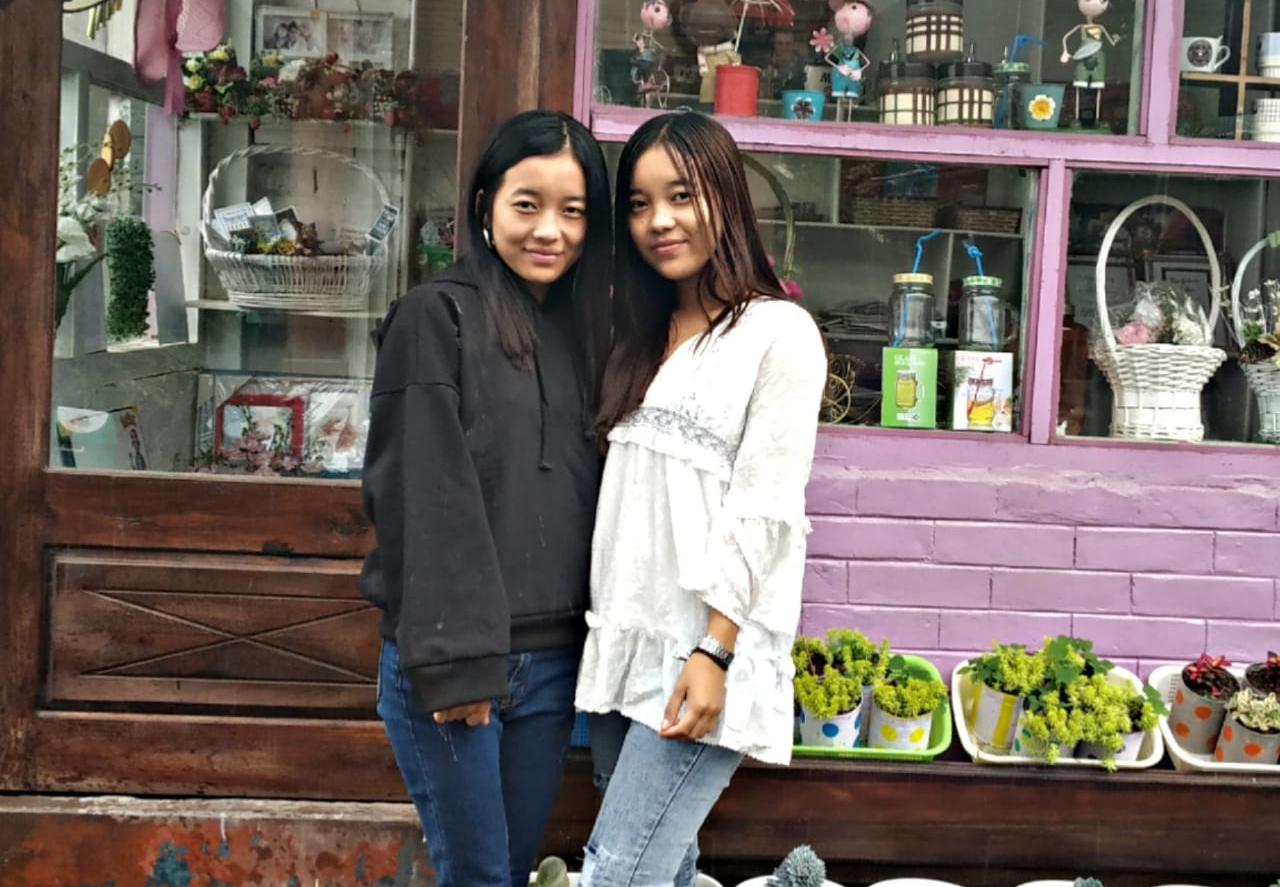
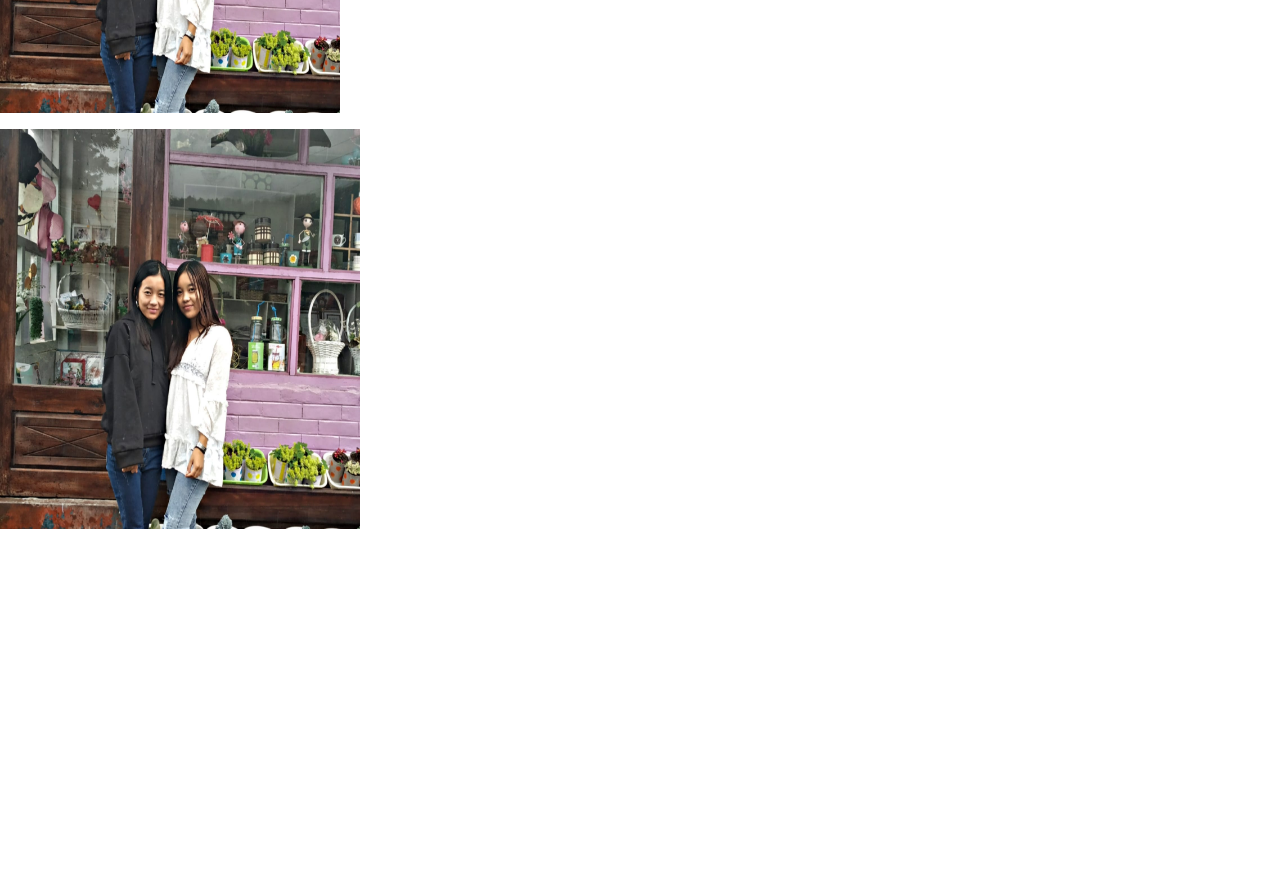
Before and after one commit to Bangthai/Aien, a plain HTML site: page success.html in a window 1280 px wide. Shown: the part 580-1467 px from the top of the page. After the commit the page ends 1109 px from the top, so only its background shows below. Drawn offline with nearby package versions, Linux system fonts and the light colour scheme.

Commit message:
Second commit2

```diff
--- a/success.html
+++ b/success.html
@@ -16,7 +16,7 @@
         <hr class="my-4">
         <h4>Work Hard and never Give up my love.</h4>
       </div>
-     <img src="images/a.jpg" alt=""><p></p>
-     <img src="images/b.jpg" >
+     <img height="380px" width="340px"src="images/a.jpg" alt=""><p></p>
+     <img height="400px" width="360px"src="images/a.jpg" src="images/b.jpg" >
 </body>
 </html>
```
